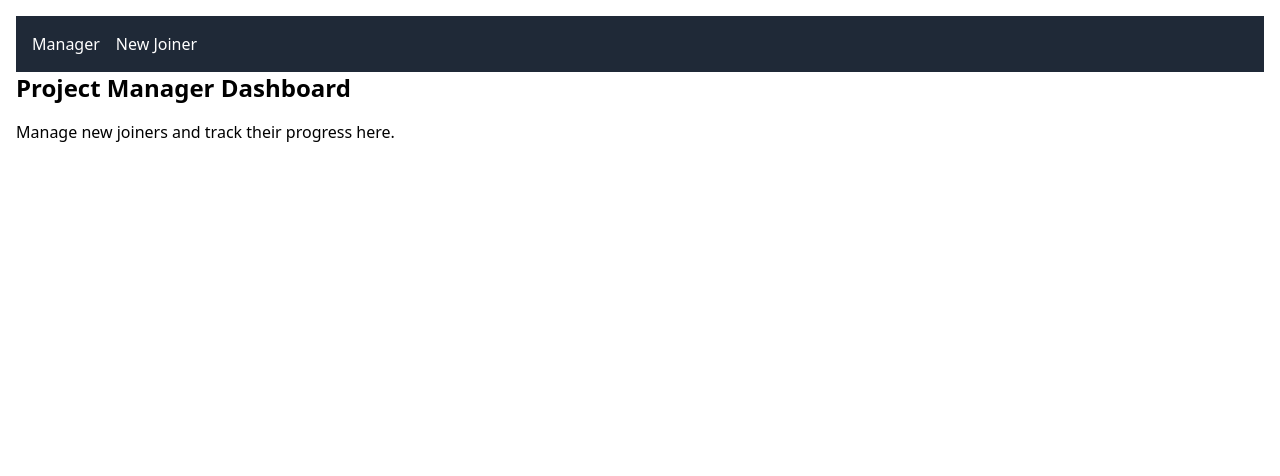
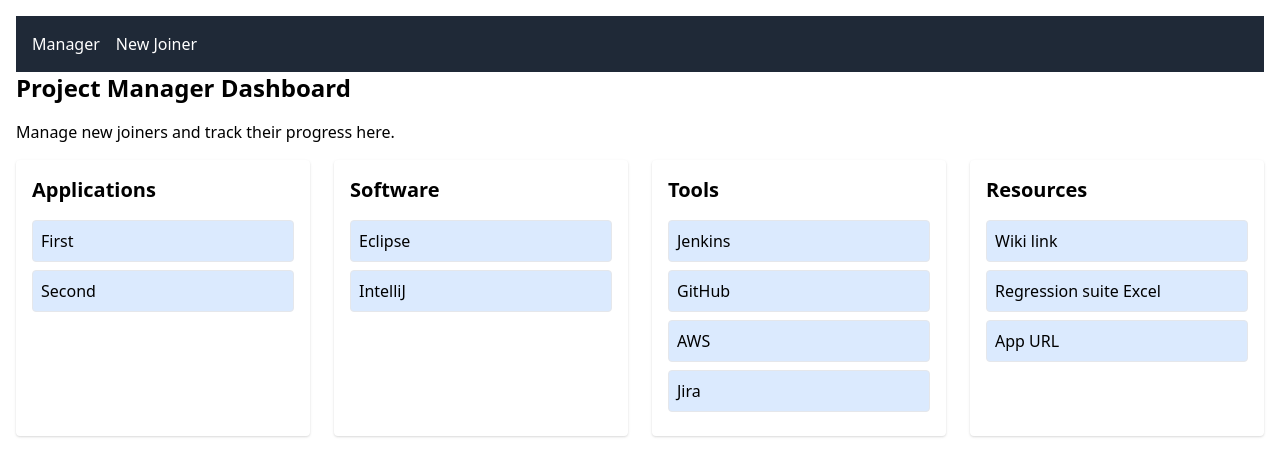
Before and after one commit to pankajkulsange/onboarding_project, a Next.js app in the folder new-joiner-qa-portal/: page /manager in a window 1280 px wide. Shown: the top 476 px of the page. Built offline with nearby package versions, Linux system fonts and the light colour scheme.

Commit message:
created dashboard drag and drops for manager

```diff
--- a/new-joiner-qa-portal/package.json
+++ b/new-joiner-qa-portal/package.json
@@ -13,6 +13,7 @@
     "next": "latest",
     "postcss": "^8.4.5",
     "react": "latest",
+    "react-beautiful-dnd": "^13.1.1",
     "react-dom": "latest",
     "tailwindcss": "^2.2.19"
   },
--- a/new-joiner-qa-portal/src/pages/manager.tsx
+++ b/new-joiner-qa-portal/src/pages/manager.tsx
@@ -1,13 +1,90 @@
-import React from 'react';
+import React, { useState } from 'react';
+import { DragDropContext, Droppable, Draggable, DropResult } from 'react-beautiful-dnd';
 import Navbar from '../components/Navbar';
 
+const initialData = {
+  applications: ['First', 'Second'],
+  software: ['Eclipse', 'IntelliJ'],
+  tools: ['Jenkins', 'GitHub', 'AWS', 'Jira'],
+  resources: ['Wiki link', 'Regression suite Excel', 'App URL'],
+};
+
+const sectionTitles: { [key: string]: string } = {
+  applications: 'Applications',
+  software: 'Software',
+  tools: 'Tools',
+  resources: 'Resources',
+};
+
 const ManagerPage = () => {
+  const [sections, setSections] = useState(initialData);
+
+  const onDragEnd = (result: DropResult) => {
+    const { source, destination } = result;
+    if (!destination) return;
+
+    if (
+      source.droppableId === destination.droppableId &&
+      source.index === destination.index
+    ) {
+      return;
+    }
+
+    const sourceList = Array.from(sections[source.droppableId]);
+    const [moved] = sourceList.splice(source.index, 1);
+
+    const destList =
+      source.droppableId === destination.droppableId
+        ? sourceList
+        : Array.from(sections[destination.droppableId]);
+    destList.splice(destination.index, 0, moved);
+
+    setSections((prev) => ({
+      ...prev,
+      [source.droppableId]: sourceList,
+      [destination.droppableId]: destList,
+    }));
+  };
+
   return (
     <div className="container mx-auto p-4">
       <Navbar />
       <h1 className="text-2xl font-bold mb-4">Project Manager Dashboard</h1>
       <p className="mb-4">Manage new joiners and track their progress here.</p>
-            {/* Add forms or components for managing new joiners and tracking progress */}
+      <DragDropContext onDragEnd={onDragEnd}>
+        <div className="grid grid-cols-1 md:grid-cols-4 gap-6">
+          {Object.keys(sections).map((sectionKey) => (
+            <Droppable droppableId={sectionKey} key={sectionKey}>
+              {(provided) => (
+                <div
+                  ref={provided.innerRef}
+                  {...provided.droppableProps}
+                  className="bg-white rounded shadow p-4 min-h-[200px]"
+                >
+                  <h2 className="text-xl font-semibold mb-4">{sectionTitles[sectionKey]}</h2>
+                  {sections[sectionKey].map((item, idx) => (
+                    <Draggable draggableId={item} index={idx} key={item}>
+                      {(provided, snapshot) => (
+                        <div
+                          ref={provided.innerRef}
+                          {...provided.draggableProps}
+                          {...provided.dragHandleProps}
+                          className={`mb-2 p-2 rounded bg-blue-100 border ${
+                            snapshot.isDragging ? 'bg-blue-300' : ''
+                          }`}
+                        >
+                          {item}
+                        </div>
+                      )}
+                    </Draggable>
+                  ))}
+                  {provided.placeholder}
+                </div>
+              )}
+            </Droppable>
+          ))}
+        </div>
+      </DragDropContext>
     </div>
   );
 };
```
Also changed, not shown: 1 other file (tests, documents, lock files or other folders). Lines whose indentation alone changed are shown as unchanged.
